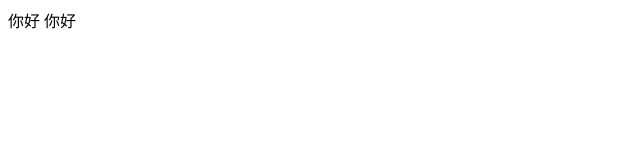
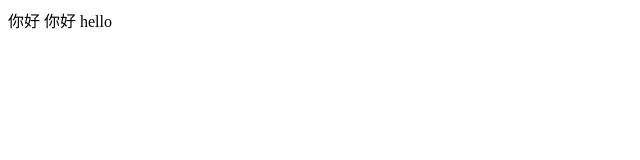
Before and after one commit to wuxue12/wuxue12.github.io, a plain HTML site: page index.html in a window 1280 px wide. Shown: the full height of the page, 0-640 px from the left. Drawn offline with Linux system fonts and the light colour scheme.

Commit message:
Update index.html

```diff
--- a/index.html
+++ b/index.html
@@ -5,6 +5,6 @@
 <title>无标题文档</title>
 </head>
 <body>
-<div>你好 你好</div>
+<div>你好 你好 hello</div>
 </body>
 </html>
```
